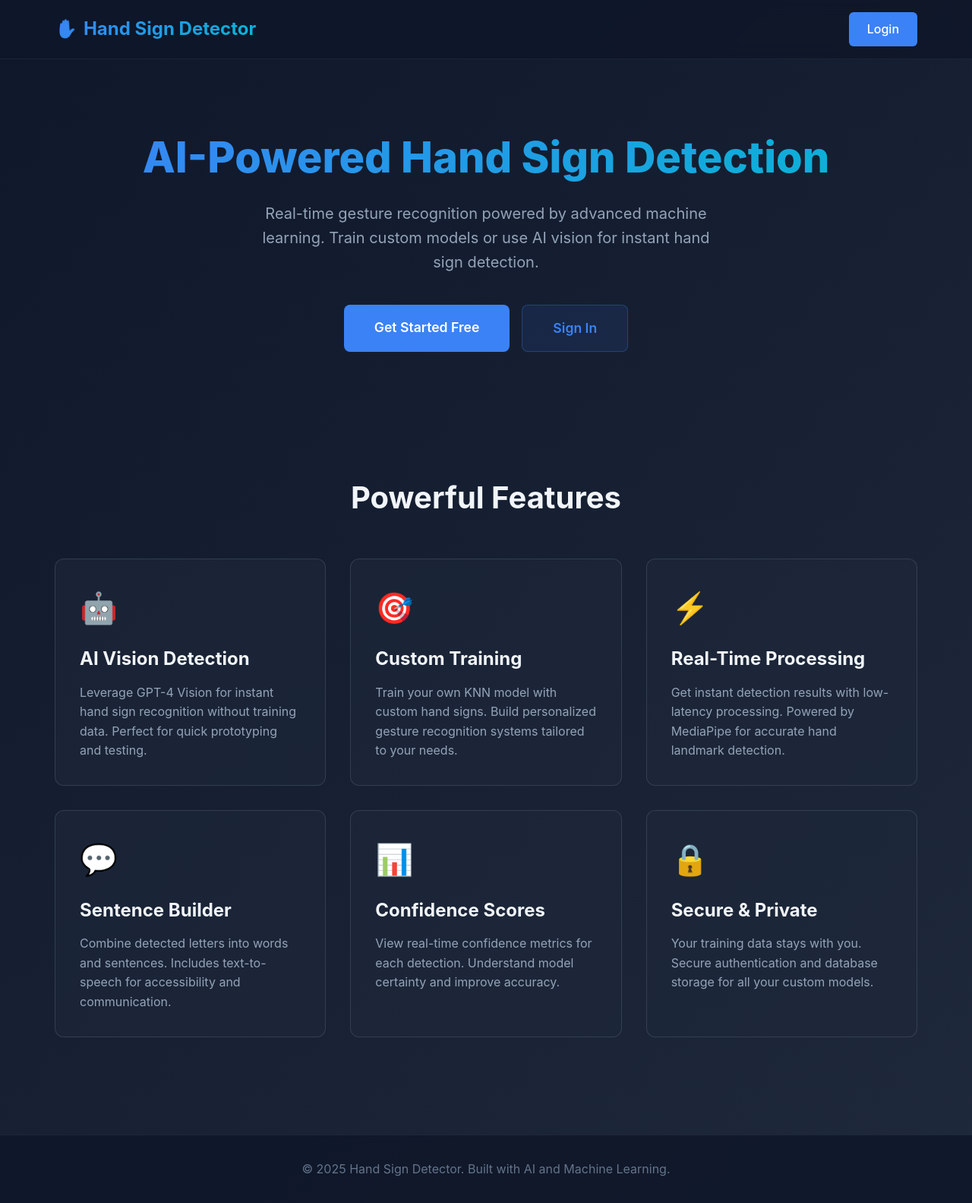
After one commit to Sanjay-0623/hand-sign-detector-ai, a Flask app: template templates/index.html in a window 1280 px wide. The commit adds this page. Shown: the whole page at 76% size. Run offline with Flask 3, Linux system fonts and the light colour scheme; the template is opened without the code that fills it, so the values that code supplies are empty.

Commit message:
feat: create professional website and update routes
Add landing page, improve design, and update app.py for non-auth users.

Co-authored-by: null <211677530+Sanjay-0623@users.noreply.github.com>

```diff
--- a/app.py
+++ b/app.py
@@ -82,10 +82,10 @@ def get_current_user():
 # ===== ROUTES =====
 @app.route('/')
 def index():
-    """Root - redirect to login or menu"""
+    """Root - show landing page or redirect to menu if logged in"""
     if 'user_id' in session:
         return redirect(url_for('menu'))
-    return redirect(url_for('login'))
+    return render_template('index.html')
 
 
 @app.route('/login', methods=['GET', 'POST'])
--- /dev/null
+++ b/templates/index.html
@@ -0,0 +1,312 @@
+<!DOCTYPE html>
+<html lang="en">
+<head>
+    <meta charset="UTF-8">
+    <meta name="viewport" content="width=device-width, initial-scale=1.0">
+    <title>Hand Sign Detector - AI-Powered Gesture Recognition</title>
+    <style>
+        * {
+            margin: 0;
+            padding: 0;
+            box-sizing: border-box;
+        }
+
+        body {
+            font-family: -apple-system, BlinkMacSystemFont, 'Segoe UI', Roboto, 'Inter', sans-serif;
+            background: linear-gradient(135deg, #0f172a 0%, #1e293b 100%);
+            color: #e2e8f0;
+            line-height: 1.6;
+        }
+
+        /* Added professional navigation bar */
+        nav {
+            background: rgba(15, 23, 42, 0.9);
+            backdrop-filter: blur(10px);
+            border-bottom: 1px solid rgba(148, 163, 184, 0.1);
+            padding: 1rem 0;
+            position: sticky;
+            top: 0;
+            z-index: 100;
+        }
+
+        nav .container {
+            max-width: 1200px;
+            margin: 0 auto;
+            padding: 0 2rem;
+            display: flex;
+            justify-content: space-between;
+            align-items: center;
+        }
+
+        nav .logo {
+            font-size: 1.5rem;
+            font-weight: 700;
+            background: linear-gradient(135deg, #3b82f6, #06b6d4);
+            -webkit-background-clip: text;
+            -webkit-text-fill-color: transparent;
+            background-clip: text;
+            display: flex;
+            align-items: center;
+            gap: 0.5rem;
+        }
+
+        nav .nav-links {
+            display: flex;
+            gap: 2rem;
+            align-items: center;
+        }
+
+        nav a {
+            color: #94a3b8;
+            text-decoration: none;
+            font-weight: 500;
+            transition: color 0.3s;
+        }
+
+        nav a:hover {
+            color: #3b82f6;
+        }
+
+        nav .btn {
+            background: #3b82f6;
+            color: white;
+            padding: 0.6rem 1.5rem;
+            border-radius: 6px;
+            transition: all 0.3s;
+        }
+
+        nav .btn:hover {
+            background: #2563eb;
+            transform: translateY(-2px);
+            box-shadow: 0 4px 12px rgba(59, 130, 246, 0.3);
+        }
+
+        /* Hero section with professional layout */
+        .hero {
+            max-width: 1200px;
+            margin: 0 auto;
+            padding: 6rem 2rem;
+            text-align: center;
+        }
+
+        .hero h1 {
+            font-size: 3.5rem;
+            font-weight: 800;
+            margin-bottom: 1.5rem;
+            background: linear-gradient(135deg, #3b82f6, #06b6d4);
+            -webkit-background-clip: text;
+            -webkit-text-fill-color: transparent;
+            background-clip: text;
+            line-height: 1.2;
+        }
+
+        .hero p {
+            font-size: 1.25rem;
+            color: #94a3b8;
+            margin-bottom: 2.5rem;
+            max-width: 600px;
+            margin-left: auto;
+            margin-right: auto;
+        }
+
+        .hero .cta-buttons {
+            display: flex;
+            gap: 1rem;
+            justify-content: center;
+            flex-wrap: wrap;
+        }
+
+        .hero .btn-primary {
+            background: #3b82f6;
+            color: white;
+            padding: 1rem 2.5rem;
+            border-radius: 8px;
+            text-decoration: none;
+            font-weight: 600;
+            font-size: 1.1rem;
+            transition: all 0.3s;
+            border: none;
+            cursor: pointer;
+        }
+
+        .hero .btn-primary:hover {
+            background: #2563eb;
+            transform: translateY(-3px);
+            box-shadow: 0 10px 25px rgba(59, 130, 246, 0.4);
+        }
+
+        .hero .btn-secondary {
+            background: rgba(59, 130, 246, 0.1);
+            color: #3b82f6;
+            padding: 1rem 2.5rem;
+            border-radius: 8px;
+            text-decoration: none;
+            font-weight: 600;
+            font-size: 1.1rem;
+            transition: all 0.3s;
+            border: 1px solid rgba(59, 130, 246, 0.3);
+        }
+
+        .hero .btn-secondary:hover {
+            background: rgba(59, 130, 246, 0.2);
+            border-color: #3b82f6;
+        }
+
+        /* Features section with grid layout */
+        .features {
+            max-width: 1200px;
+            margin: 4rem auto;
+            padding: 0 2rem 4rem;
+        }
+
+        .features h2 {
+            text-align: center;
+            font-size: 2.5rem;
+            margin-bottom: 3rem;
+            color: #f1f5f9;
+        }
+
+        .feature-grid {
+            display: grid;
+            grid-template-columns: repeat(auto-fit, minmax(300px, 1fr));
+            gap: 2rem;
+        }
+
+        .feature-card {
+            background: rgba(30, 41, 59, 0.6);
+            border: 1px solid rgba(148, 163, 184, 0.2);
+            border-radius: 12px;
+            padding: 2rem;
+            transition: all 0.3s;
+        }
+
+        .feature-card:hover {
+            transform: translateY(-5px);
+            border-color: rgba(59, 130, 246, 0.4);
+            box-shadow: 0 10px 30px rgba(0, 0, 0, 0.3);
+        }
+
+        .feature-icon {
+            font-size: 2.5rem;
+            margin-bottom: 1rem;
+        }
+
+        .feature-card h3 {
+            font-size: 1.5rem;
+            margin-bottom: 0.75rem;
+            color: #f1f5f9;
+        }
+
+        .feature-card p {
+            color: #94a3b8;
+            line-height: 1.6;
+        }
+
+        /* Footer section */
+        footer {
+            background: rgba(15, 23, 42, 0.9);
+            border-top: 1px solid rgba(148, 163, 184, 0.1);
+            padding: 2rem 0;
+            text-align: center;
+            color: #64748b;
+        }
+
+        footer .container {
+            max-width: 1200px;
+            margin: 0 auto;
+            padding: 0 2rem;
+        }
+
+        @media (max-width: 768px) {
+            .hero h1 {
+                font-size: 2.5rem;
+            }
+
+            .hero p {
+                font-size: 1rem;
+            }
+
+            nav .nav-links {
+                gap: 1rem;
+            }
+
+            .feature-grid {
+                grid-template-columns: 1fr;
+            }
+        }
+    </style>
+</head>
+<body>
+    <!-- Professional navigation bar -->
+    <nav>
+        <div class="container">
+            <div class="logo">
+                <span>✋</span>
+                Hand Sign Detector
+            </div>
+            <div class="nav-links">
+                <a href="/login" class="btn">Login</a>
+            </div>
+        </div>
+    </nav>
+
+    <!-- Hero section with clear value proposition -->
+    <section class="hero">
+        <h1>AI-Powered Hand Sign Detection</h1>
+        <p>Real-time gesture recognition powered by advanced machine learning. Train custom models or use AI vision for instant hand sign detection.</p>
+        <div class="cta-buttons">
+            <a href="/register" class="btn-primary">Get Started Free</a>
+            <a href="/login" class="btn-secondary">Sign In</a>
+        </div>
+    </section>
+
+    <!-- Features section highlighting key capabilities -->
+    <section class="features">
+        <h2>Powerful Features</h2>
+        <div class="feature-grid">
+            <div class="feature-card">
+                <div class="feature-icon">🤖</div>
+                <h3>AI Vision Detection</h3>
+                <p>Leverage GPT-4 Vision for instant hand sign recognition without training data. Perfect for quick prototyping and testing.</p>
+            </div>
+
+            <div class="feature-card">
+                <div class="feature-icon">🎯</div>
+                <h3>Custom Training</h3>
+                <p>Train your own KNN model with custom hand signs. Build personalized gesture recognition systems tailored to your needs.</p>
+            </div>
+
+            <div class="feature-card">
+                <div class="feature-icon">⚡</div>
+                <h3>Real-Time Processing</h3>
+                <p>Get instant detection results with low-latency processing. Powered by MediaPipe for accurate hand landmark detection.</p>
+            </div>
+
+            <div class="feature-card">
+                <div class="feature-icon">💬</div>
+                <h3>Sentence Builder</h3>
+                <p>Combine detected letters into words and sentences. Includes text-to-speech for accessibility and communication.</p>
+            </div>
+
+            <div class="feature-card">
+                <div class="feature-icon">📊</div>
+                <h3>Confidence Scores</h3>
+                <p>View real-time confidence metrics for each detection. Understand model certainty and improve accuracy.</p>
+            </div>
+
+            <div class="feature-card">
+                <div class="feature-icon">🔒</div>
+                <h3>Secure & Private</h3>
+                <p>Your training data stays with you. Secure authentication and database storage for all your custom models.</p>
+            </div>
+        </div>
+    </section>
+
+    <!-- Professional footer -->
+    <footer>
+        <div class="container">
+            <p>&copy; 2025 Hand Sign Detector. Built with AI and Machine Learning.</p>
+        </div>
+    </footer>
+</body>
+</html>
```
Also changed, not shown: DATABASE_SETUP.md (added, +65 -0 lines), templates/menu.html (+149 -71 lines).
